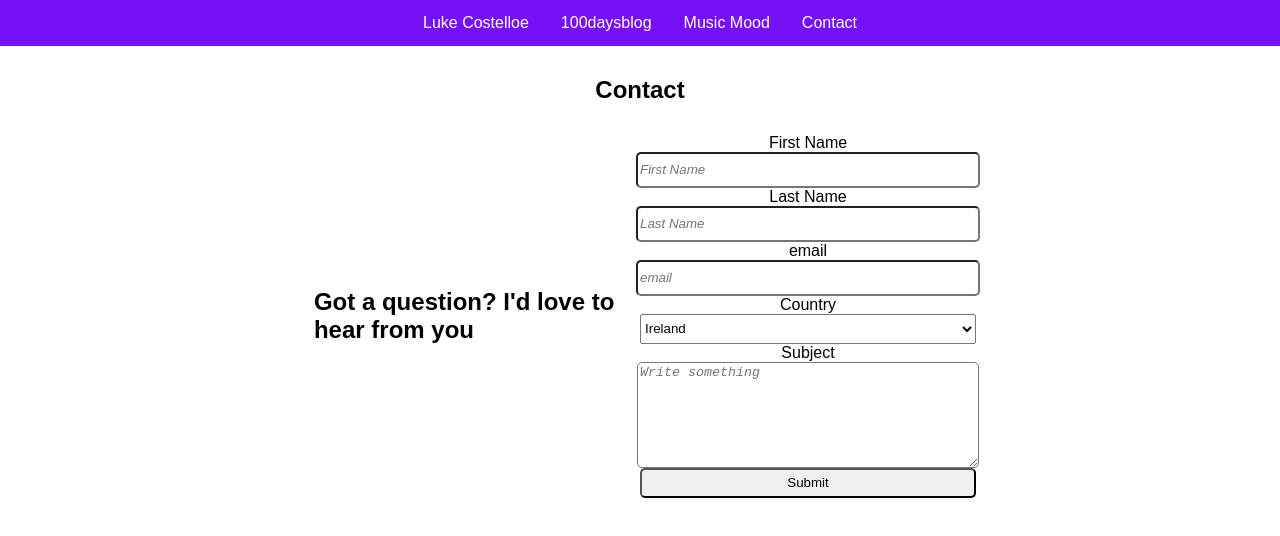
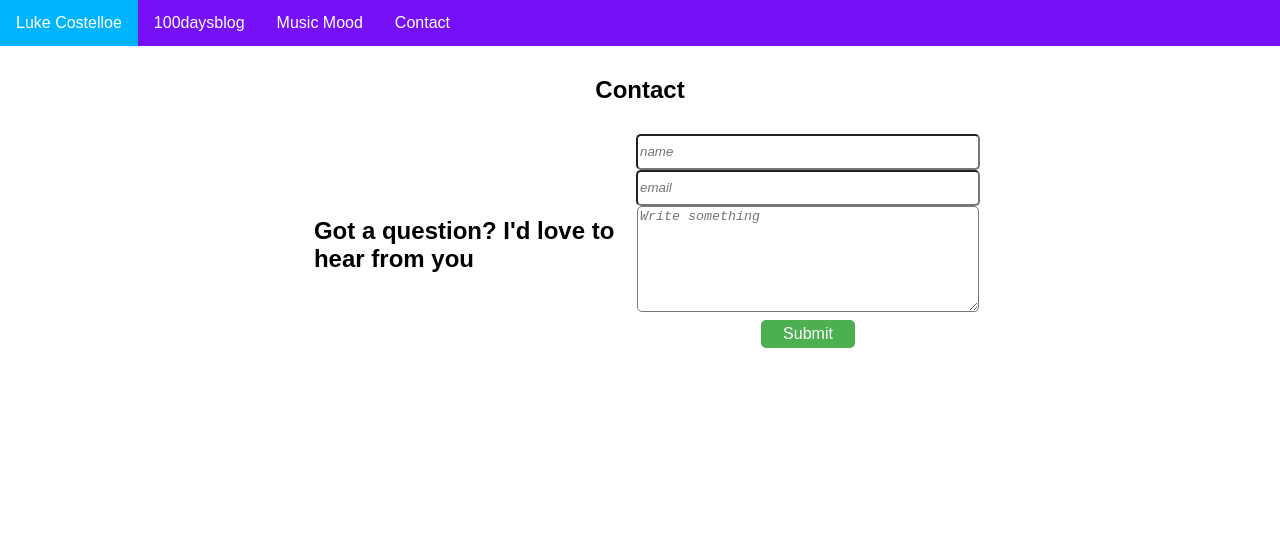
Before and after one commit to lukostelloe/100daysofcode, a React (Create React App) app in the folder client/: page /contact in a window 1280 px wide. Shown: the top 536 px of the page. Built offline with nearby package versions, Linux system fonts and the light colour scheme.

Commit message:
emailjs and contact form

```diff
--- a/client/package.json
+++ b/client/package.json
@@ -7,10 +7,14 @@
     "@testing-library/react": "^11.2.7",
     "@testing-library/user-event": "^12.8.3",
     "axios": "^0.23.0",
+    "emailjs-com": "^3.2.0",
     "react": "^17.0.2",
     "react-dom": "^17.0.2",
     "react-router-dom": "^5.3.0",
     "react-scripts": "4.0.3",
+    "semantic-ui-css": "^2.4.1",
+    "semantic-ui-react": "^2.0.4",
+    "sweetalert2": "^11.1.9",
     "web-vitals": "^1.1.2"
   },
   "scripts": {
--- a/client/src/components/Contact/Contact.js
+++ b/client/src/components/Contact/Contact.js
@@ -1,7 +1,36 @@
 import React from "react";
+import emailjs from "emailjs-com";
+import Swal from "sweetalert2";
 import "./Contact.css";
 
+//I NEED TO PUT THESE IN A SECURE ENV FILE
+const SERVICE_ID = "service_9py45ch";
+const TEMPLATE_ID = "template_d5ic7px";
+const USER_ID = "user_iBfg6gc7k8Y9C7UjJiN5Z";
+
 function Contact() {
+  const handleOnSubmit = (e) => {
+    e.preventDefault();
+    emailjs.sendForm(SERVICE_ID, TEMPLATE_ID, e.target, USER_ID).then(
+      (result) => {
+        console.log(result.text);
+        Swal.fire({
+          icon: "success",
+          title: "Message Sent Successfully",
+        });
+      },
+      (error) => {
+        console.log(error.text);
+        Swal.fire({
+          icon: "error",
+          title: "Ooops, something went wrong",
+          text: error.text,
+        });
+      }
+    );
+    e.target.reset();
+  };
+
   return (
     <div className="contact_page">
       <h2>Contact</h2>
@@ -9,33 +38,59 @@ function Contact() {
         <div className="contact_question">
           <h2>Got a question? I'd love to hear from you</h2>
         </div>
-        <form className="contact_form">
-          <label for="firstname">First Name</label>
-          <input type="text" placeholder="First Name" />
-          <label for="lastname">Last Name</label>
-          <input type="text" placeholder="Last Name" />
-          <label for="email">email</label>
-          <input type="text" placeholder="email" />
-          <label for="country">Country</label>
-          <select for="country" placeholder="country">
-            <option value="Ireland">Ireland</option>
-            <option value="France">France</option>
-            <option value="UK">UK</option>
-            <option value="United States">United States</option>
-          </select>
-          <label for="subject">Subject</label>
+        <form className="contact_form" onSubmit={handleOnSubmit}>
+          <input type="text" placeholder="name" name="from_name" />
+          <input type="text" placeholder="email" name="from_email" />
           <textarea
             className="contact_textarea"
-            id="subject"
-            name="subject"
             placeholder="Write something"
-            maxlength="500"
+            maxLength="500"
+            name="from_message"
           ></textarea>
-          <input type="submit" value="Submit" />
+          <button type="submit" value="Submit">
+            Submit
+          </button>
         </form>
       </div>
     </div>
   );
+
+  // <div className="App">
+  //   <form onSubmit={handleOnSubmit}>
+  //     <input
+  //       id="form-input-control-email"
+  //       control={Input}
+  //       label="Email"
+  //       name="user_email"
+  //       placeholder="Email…"
+  //       required
+  //       icon="mail"
+  //       iconPosition="left"
+  //     />
+  //     <input
+  //       id="form-input-control-last-name"
+  //       control={Input}
+  //       label="Name"
+  //       name="user_name"
+  //       placeholder="Name…"
+  //       required
+  //       icon="user circle"
+  //       iconPosition="left"
+  //     />
+  //     <input
+  //       id="form-textarea-control-opinion"
+  //       control={TextArea}
+  //       label="Message"
+  //       name="user_message"
+  //       placeholder="Message…"
+  //       required
+  //     />
+  //     <button type="submit" color="green">
+  //       Submit
+  //     </button>
+  //   </form>
+  // </div>
+  // );
 }
 
 export default Contact;
--- a/client/src/components/Navbar/Navbar.css
+++ b/client/src/components/Navbar/Navbar.css
@@ -10,7 +10,7 @@ ul {
 
   display: flex;
   flex-wrap: wrap;
-  justify-content: center;
+  justify-content: left;
   align-items: center;
 }
 
@@ -44,3 +44,9 @@ li a:hover {
 .nav_link:hover {
   background-color: rgb(0, 181, 253);
 }
+
+@media (max-width: 600px) {
+  ul {
+    justify-content: center;
+  }
+}
```
Also changed, not shown: client/src/components/Login/Login.js (added, +7 -0 lines), client/src/components/Login/Login.css (added), 1 other file (tests, documents, lock files or other folders).
